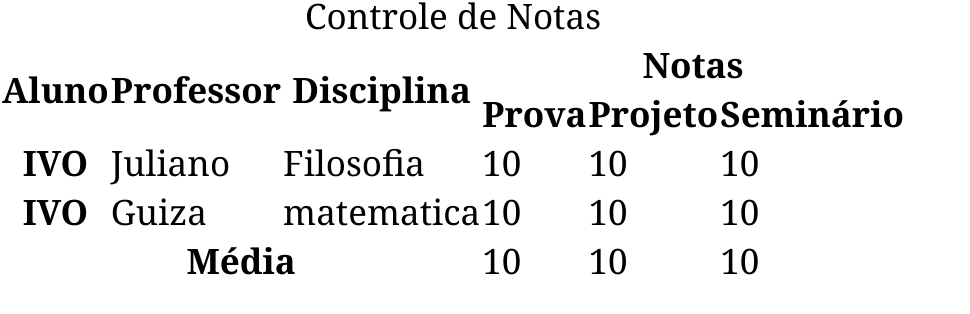
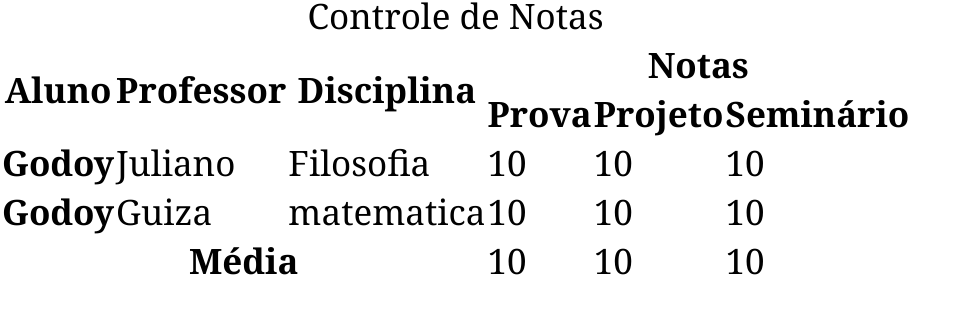
Before and after one commit to rodrigogfilho-cloud/tabelas, a plain HTML site: page nova-tabela/index.html in a window 1280 px wide. Shown: the part 102-416 px from the top of the page, without its empty margins (0-970 px from the left). Drawn offline with Linux system fonts and the light colour scheme.

Commit message:
ADD: Alteração do nome

```diff
--- a/nova-tabela/index.html
+++ b/nova-tabela/index.html
@@ -37,7 +37,7 @@
 
                 <tbody>
                     <tr>
-                        <th scope="row">IVO</th>
+                        <th scope="row">Godoy</th>
                         <td>Juliano</td>
                         <td>Filosofia</td>
                         <td>10</td>
@@ -45,7 +45,7 @@
                         <td>10</td>
                     </tr>
                     <tr>
-                        <th scope="row">IVO</th>
+                        <th scope="row">Godoy</th>
                         <td>Guiza</td>
                         <td>matematica</td>
                         <td>10</td>
```
